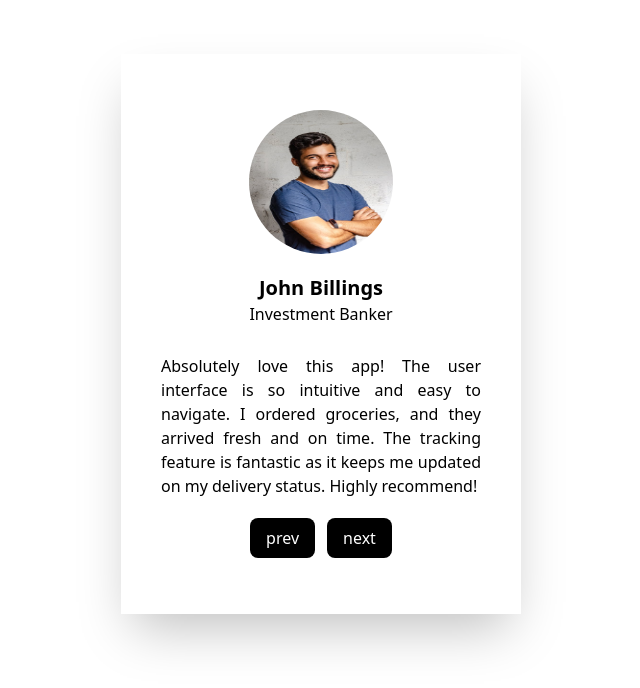
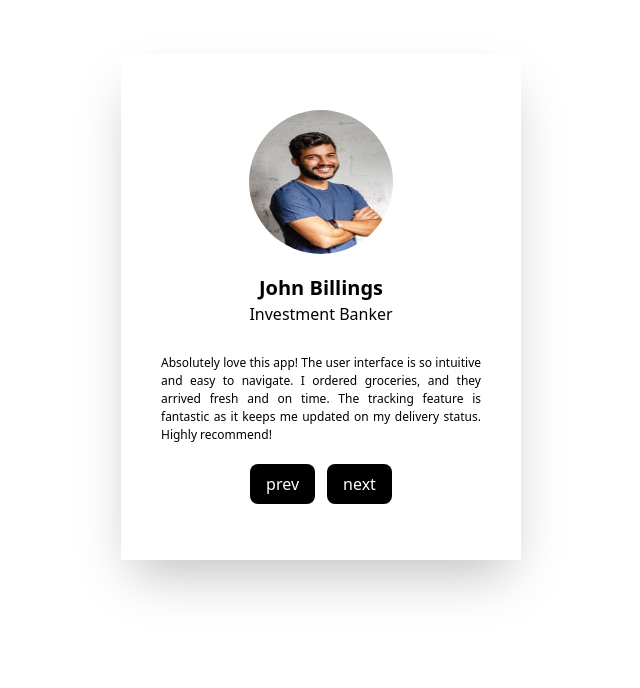
Before and after one commit to mubaraq-debug/Customer-Reviews, a website: page index.html in a window 1280 px wide. Shown: the part 178-866 px from the top of the page, without its empty margins (319-959 px from the left). After the commit the page ends 818 px from the top, so only its background shows below. Drawn offline with Linux system fonts and the light colour scheme.

Commit message:
chore: fontSize change

```diff
--- a/index.html
+++ b/index.html
@@ -29,7 +29,7 @@
       </h3>
 
       <h2 id="user-job" class="text-base font-thin pb-7">Product Designer</h2>
-      <p id="user-text" class="w-80 text-justify">
+      <p id="user-text" class="w-80 text-justify text-[12px]">
         Lorem ipsum dolor sit amet consectetur adipisicing elit. Vel, a
         possimus. Quae, culpa eveniet aut, dolore autem hic amet debitis magnam
         iure dolores laborum laudantium nam commodi animi iste perferendis nisi
```
Also changed, not shown: output.css.
